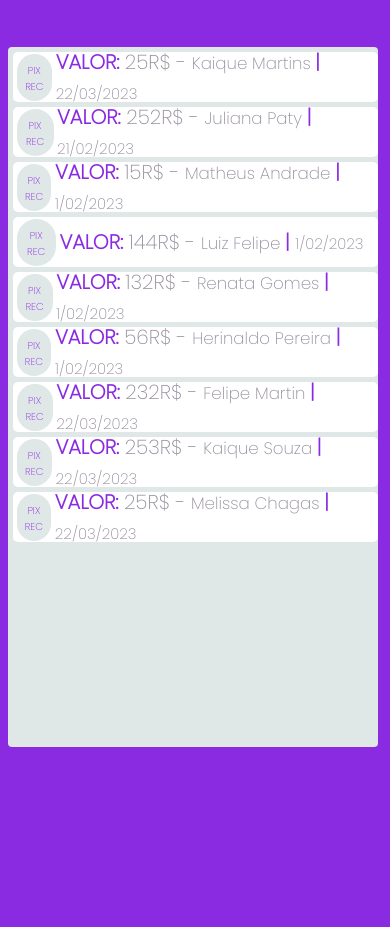
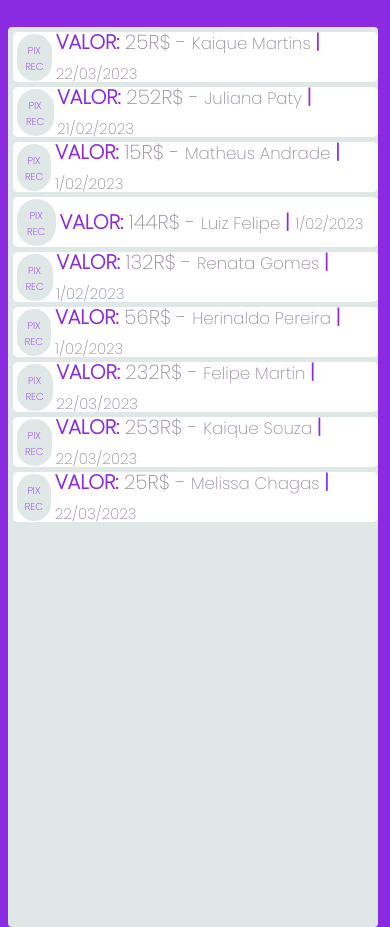
Before and after one commit to omathdev/NuBank, a plain HTML site: page index.html in a window 390 px wide. Shown: the part 58-985 px from the top of the page. Before the commit the page ends 844 px from the top, so only its background shows below. Drawn offline with Linux system fonts and the light colour scheme.

Commit message:
Update style.css

```diff
--- a/style.css
+++ b/style.css
@@ -47,7 +47,7 @@ display: flex;
 margin-top: 2%;
 margin-left: 2%;
 width: 95%;
-height: 700px;
+height: 900px;
 background-color: rgb(224, 231, 231);
 border-radius: 4px;
 border:solid 0,10px rgb(132, 0, 255);
@@ -105,7 +105,7 @@ text-align: center;
 @media screen and (min-width: 300px) and (max-width: 550px) {
     .conteiner{
         width: 95%;
-        margin-top:50px;
+        margin-top:30px;
     }
     h1{
         display:none;
```
